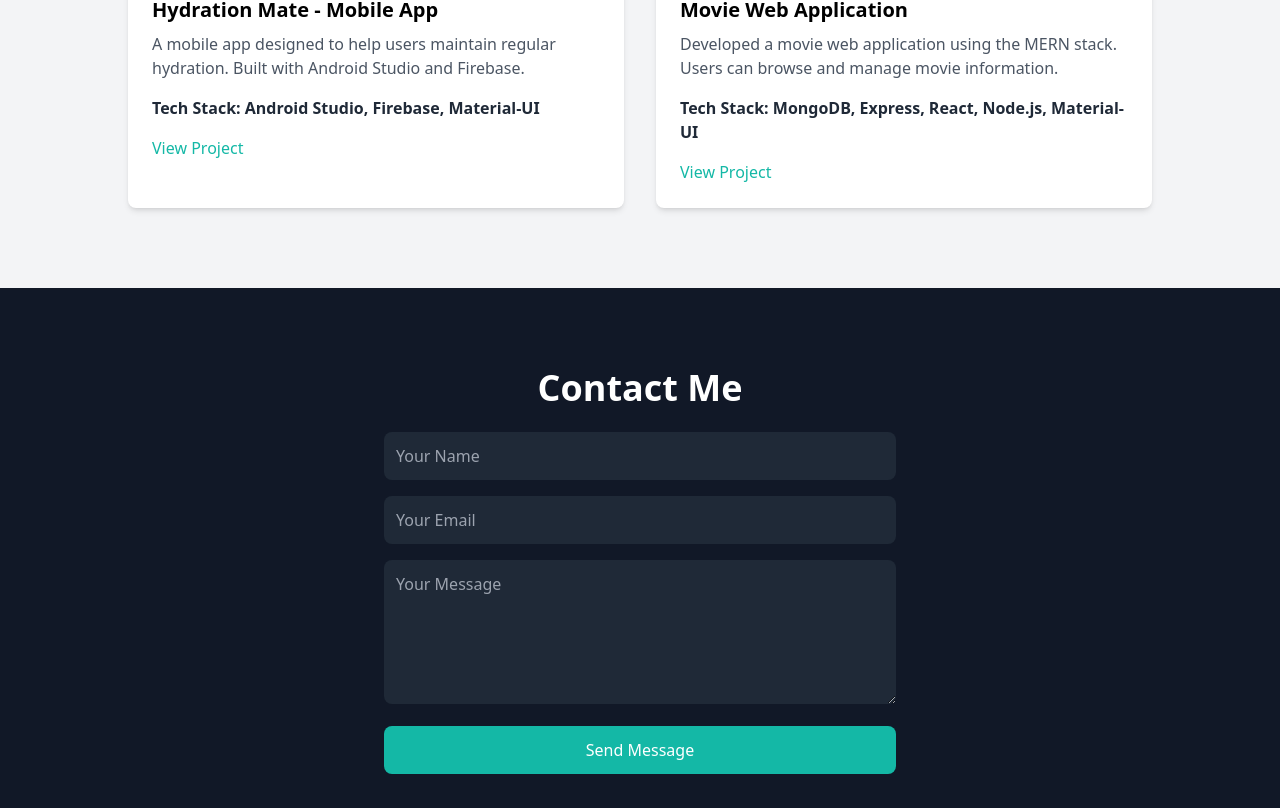
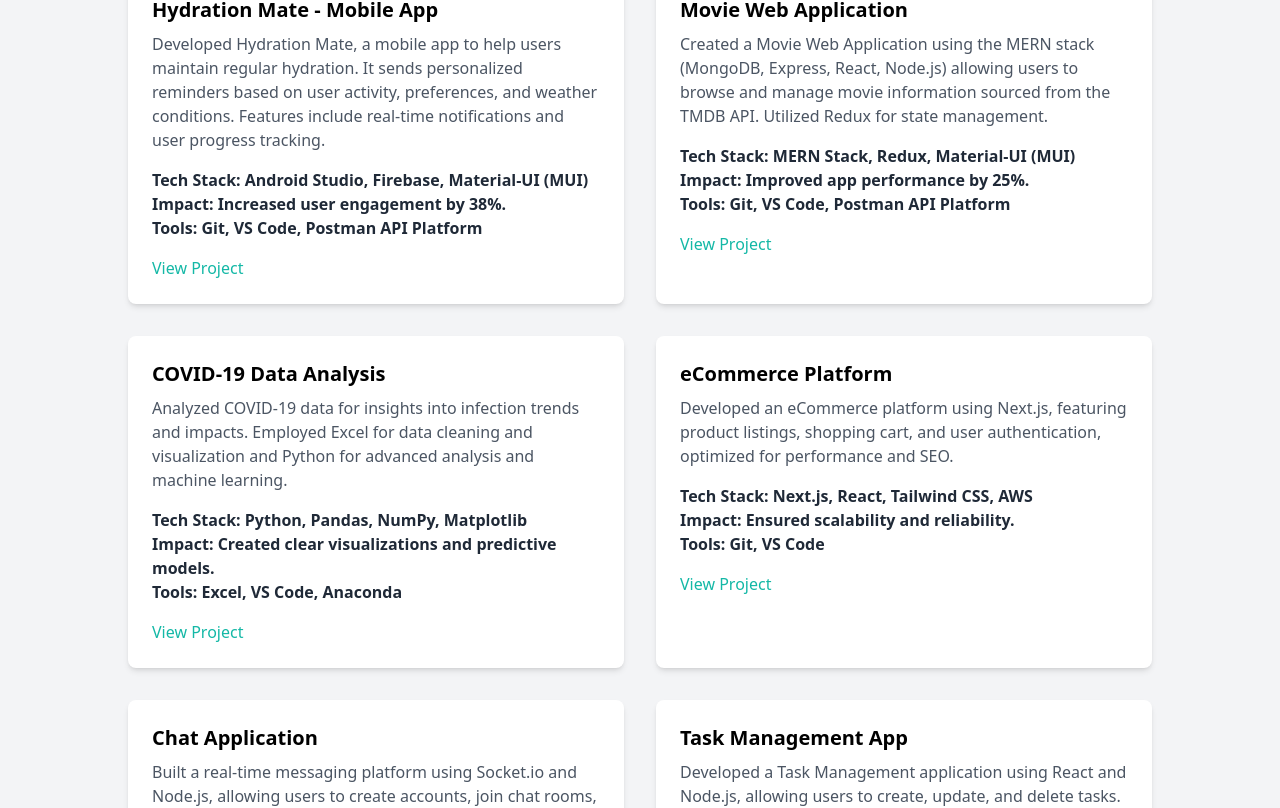
Before and after one commit to Maxamed-Maxamed/-my-portfolio, a React (Create React App) app: page / in a window 1280 px wide. Shown: the part 6292-7100 px from the top of the page. Built offline with nearby package versions, Linux system fonts and the light colour scheme.

Commit message:
Updated Projects component with new project objects, added impact and tools fields, and modified layout and styling.

```diff
--- a/src/components/Projects/Projects.js
+++ b/src/components/Projects/Projects.js
@@ -1,32 +1,147 @@
-// src/components/Projects.js
+// // src/components/Projects.js
+// import { motion } from 'framer-motion';
+
+// // Define an array of project objects, each containing title, description, tech stack, and link
+// const projects = [
+//   {
+//     title: 'Hydration Mate - Mobile App',
+//     description:
+//       'A mobile app designed to help users maintain regular hydration. Built with Android Studio and Firebase.',
+//     techStack: 'Android Studio, Firebase, Material-UI',
+//     link: 'https://github.com/Maxamed-Maxamed',
+//   },
+//   {
+//     title: 'Movie Web Application',
+//     description:
+//       'Developed a movie web application using the MERN stack. Users can browse and manage movie information.',
+//     techStack: 'MongoDB, Express, React, Node.js, Material-UI',
+//     link: 'https://github.com/Maxamed-Maxamed',
+//   },
+//   // Add more projects
+// ];
+
+// // Define the Projects component, which renders a section with a list of projects
+// const Projects = () => {
+//   return (
+//     // Create a section element with an id of "projects" and some basic styling
+//     <section id="projects" className="py-20 px-4 bg-gray-100">
+//       <div className="max-w-5xl mx-auto">
+//         {/* Animate the heading with Framer Motion */}
+//         <motion.h2
+//           initial={{ opacity: 0 }}
+//           animate={{ opacity: 1 }}
+//           transition={{ duration: 1 }}
+//           className="text-4xl font-bold mb-6 text-center"
+//         >
+//           Projects
+//         </motion.h2>
+//         {/* Create a grid container to hold the project cards */}
+//         <div className="grid grid-cols-1 md:grid-cols-2 gap-8">
+//           {/* Map over the projects array and render a project card for each item */}
+//           {projects.map((project, index) => (
+//             // Animate the project card with Framer Motion
+//             <motion.div
+//               key={index}
+//               whileHover={{ scale: 1.05 }}
+//               className="bg-white shadow-md rounded-lg overflow-hidden"
+//             >
+//               <div className="p-6">
+//                 {/* Display the project title */}
+//                 <h3 className="text-xl font-semibold mb-2">{project.title}</h3>
+//                 {/* Display the project description */}
+//                 <p className="text-gray-600 mb-4">{project.description}</p>
+//                 {/* Display the project tech stack */}
+//                 <p className="text-gray-800 font-semibold">Tech Stack: {project.techStack}</p>
+//                 {/* Link to the project */}
+//                 <a
+//                   href={project.link}
+//                   className="block mt-4 text-teal-500 hover:underline"
+//                   target="_blank"
+//                   rel="noopener noreferrer"
+//                 >
+//                   View Project
+//                 </a>
+//               </div>
+//             </motion.div>
+//           ))}
+//         </div>
+//       </div>
+//     </section>
+//   );
+// };
+
+// // Export the Projects component
+// export default Projects;
+
+
+
+
 import { motion } from 'framer-motion';
 
-// Define an array of project objects, each containing title, description, tech stack, and link
+// Define an array of project objects with detailed descriptions
 const projects = [
   {
     title: 'Hydration Mate - Mobile App',
     description:
-      'A mobile app designed to help users maintain regular hydration. Built with Android Studio and Firebase.',
-    techStack: 'Android Studio, Firebase, Material-UI',
+      'Developed Hydration Mate, a mobile app to help users maintain regular hydration. It sends personalized reminders based on user activity, preferences, and weather conditions. Features include real-time notifications and user progress tracking.',
+    techStack: 'Android Studio, Firebase, Material-UI (MUI)',
+    impact: 'Increased user engagement by 38%.',
+    tools: 'Git, VS Code, Postman API Platform',
     link: 'https://github.com/Maxamed-Maxamed',
   },
   {
     title: 'Movie Web Application',
     description:
-      'Developed a movie web application using the MERN stack. Users can browse and manage movie information.',
-    techStack: 'MongoDB, Express, React, Node.js, Material-UI',
+      'Created a Movie Web Application using the MERN stack (MongoDB, Express, React, Node.js) allowing users to browse and manage movie information sourced from the TMDB API. Utilized Redux for state management.',
+    techStack: 'MERN Stack, Redux, Material-UI (MUI)',
+    impact: 'Improved app performance by 25%.',
+    tools: 'Git, VS Code, Postman API Platform',
     link: 'https://github.com/Maxamed-Maxamed',
   },
-  // Add more projects
+  {
+    title: 'COVID-19 Data Analysis',
+    description:
+      'Analyzed COVID-19 data for insights into infection trends and impacts. Employed Excel for data cleaning and visualization and Python for advanced analysis and machine learning.',
+    techStack: 'Python, Pandas, NumPy, Matplotlib',
+    impact: 'Created clear visualizations and predictive models.',
+    tools: 'Excel, VS Code, Anaconda',
+    link: 'https://github.com/Maxamed-Maxamed', // Update with appropriate link if available
+  },
+  {
+    title: 'eCommerce Platform',
+    description:
+      'Developed an eCommerce platform using Next.js, featuring product listings, shopping cart, and user authentication, optimized for performance and SEO.',
+    techStack: 'Next.js, React, Tailwind CSS, AWS',
+    impact: 'Ensured scalability and reliability.',
+    tools: 'Git, VS Code',
+    link: 'https://github.com/Maxamed-Maxamed', // Update with appropriate link if available
+  },
+  {
+    title: 'Chat Application',
+    description:
+      'Built a real-time messaging platform using Socket.io and Node.js, allowing users to create accounts, join chat rooms, and send messages instantly.',
+    techStack: 'Node.js, Socket.io, React, Tailwind CSS',
+    impact: 'Enhanced understanding of real-time communication technologies.',
+    tools: 'JWT, Git, VS Code',
+    link: 'https://github.com/Maxamed-Maxamed', // Update with appropriate link if available
+  },
+  {
+    title: 'Task Management App',
+    description:
+      'Developed a Task Management application using React and Node.js, allowing users to create, update, and delete tasks. Integrated with a MongoDB database for data persistence.',
+    techStack: 'React, Node.js, MongoDB',
+    impact: 'Streamlined task management, improving user productivity.',
+    tools: 'Git, VS Code, Postman API Platform',
+    link: 'https://github.com/Maxamed-Maxamed', // Update with appropriate link if available
+  },
+
 ];
 
 // Define the Projects component, which renders a section with a list of projects
 const Projects = () => {
   return (
-    // Create a section element with an id of "projects" and some basic styling
     <section id="projects" className="py-20 px-4 bg-gray-100">
       <div className="max-w-5xl mx-auto">
-        {/* Animate the heading with Framer Motion */}
         <motion.h2
           initial={{ opacity: 0 }}
           animate={{ opacity: 1 }}
@@ -35,24 +150,19 @@ const Projects = () => {
         >
           Projects
         </motion.h2>
-        {/* Create a grid container to hold the project cards */}
         <div className="grid grid-cols-1 md:grid-cols-2 gap-8">
-          {/* Map over the projects array and render a project card for each item */}
           {projects.map((project, index) => (
-            // Animate the project card with Framer Motion
             <motion.div
               key={index}
               whileHover={{ scale: 1.05 }}
               className="bg-white shadow-md rounded-lg overflow-hidden"
             >
               <div className="p-6">
-                {/* Display the project title */}
                 <h3 className="text-xl font-semibold mb-2">{project.title}</h3>
-                {/* Display the project description */}
                 <p className="text-gray-600 mb-4">{project.description}</p>
-                {/* Display the project tech stack */}
                 <p className="text-gray-800 font-semibold">Tech Stack: {project.techStack}</p>
-                {/* Link to the project */}
+                <p className="text-gray-800 font-semibold">Impact: {project.impact}</p>
+                <p className="text-gray-800 font-semibold">Tools: {project.tools}</p>
                 <a
                   href={project.link}
                   className="block mt-4 text-teal-500 hover:underline"
```
